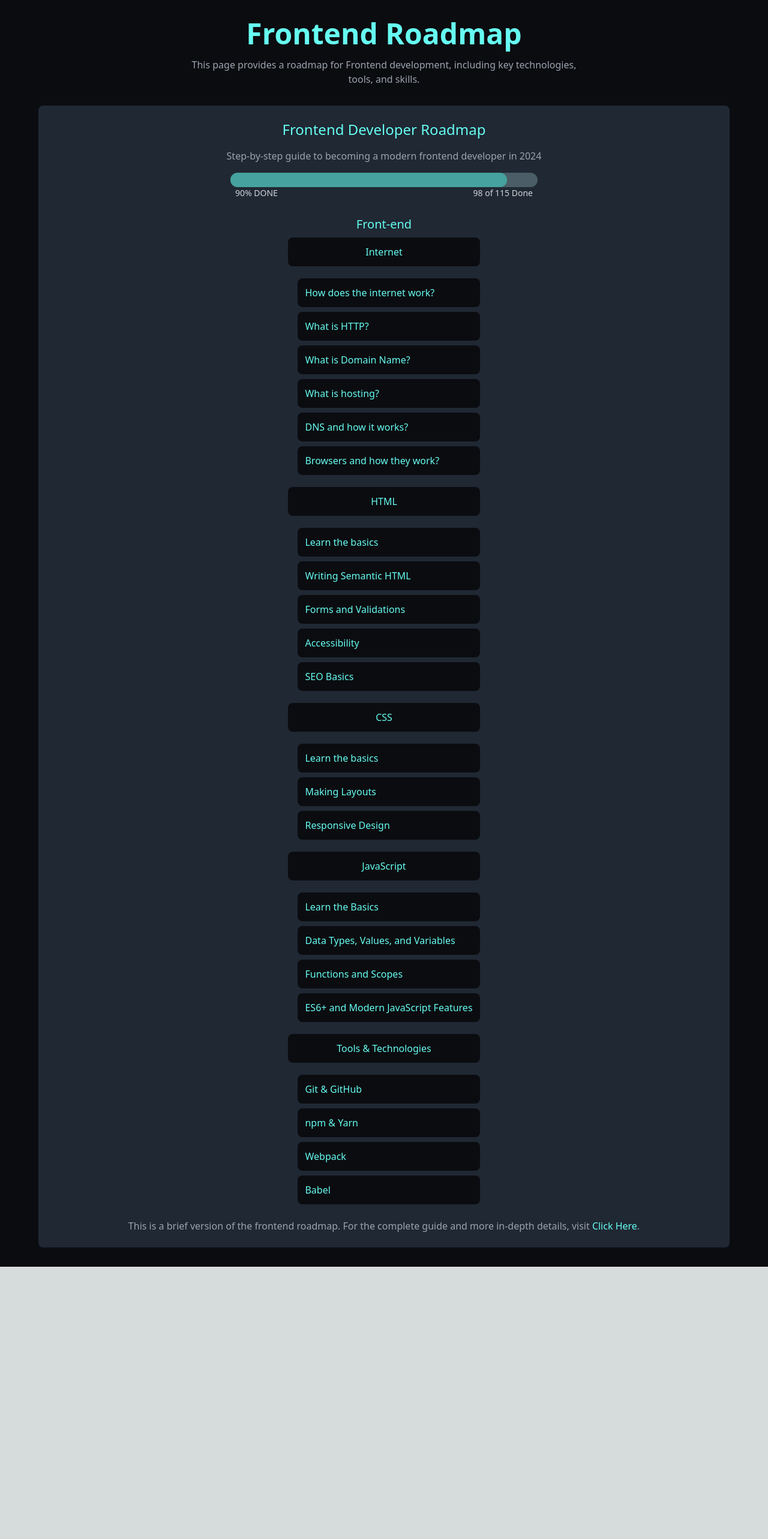
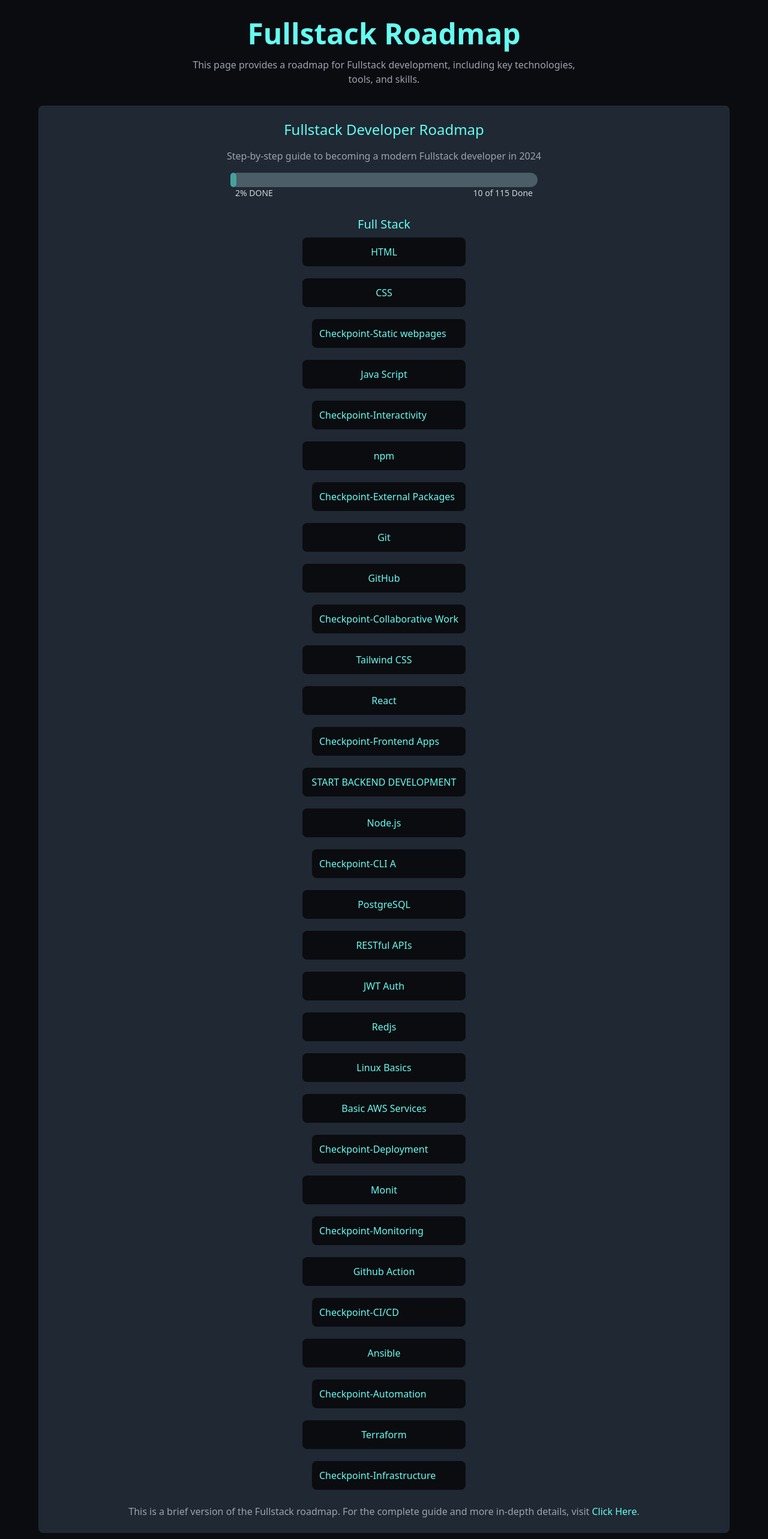
Before and after one commit to frypan05/SIH24, a Next.js app in the folder sih/: page /fullstack in a window 1280 px wide. Shown: the top 2566 px of the page at 60% size. Before the commit the page ends 2112 px from the top, so only its background shows below. Built offline with nearby package versions, Linux system fonts and the light colour scheme.

Commit message:
fullstack roadmap fixed

```diff
--- a/sih/components/FullstackRoadmap.js
+++ b/sih/components/FullstackRoadmap.js
@@ -9,137 +9,203 @@
           {/* <div className="inline-block bg-[#1F2833] text-[#66FCF1] text-sm px-4 py-2 rounded-full mb-4 hover:bg-[#45A29E] transition duration-300">
             <a href="/" className="text-[#66FCF1] hover:underline">Back to Home Page</a>
           </div> */}
-          <h1 className="text-5xl font-bold text-[#66FCF1] mb-4">Frontend Roadmap</h1>
+          <h1 className="text-5xl font-bold text-[#66FCF1] mb-4">Fullstack Roadmap</h1>
           <p className="text-gray-400 max-w-2xl mx-auto">
-            This page provides a roadmap for Frontend development, including key technologies, tools, and skills.
+            This page provides a roadmap for Fullstack development, including key technologies, tools, and skills.
           </p>
         </div>
 
         {/* Main Roadmap Section */}
         <div className="bg-[#1F2833] rounded-lg p-6 flex flex-col items-center">
-          <h2 className="text-2xl text-[#66FCF1] mb-4">Frontend Developer Roadmap</h2>
-          <p className="text-gray-400 mb-4">Step-by-step guide to becoming a modern frontend developer in 2024</p>
+          <h2 className="text-2xl text-[#66FCF1] mb-4">Fullstack Developer Roadmap</h2>
+          <p className="text-gray-400 mb-4">Step-by-step guide to becoming a modern Fullstack developer in 2024</p>
 
           {/* Progress Bar */}
           <div className="bg-[#4B5D67] w-full max-w-lg h-6 rounded-full mb-4 relative">
-            <div className="bg-[#45A29E] h-full rounded-full " style={{ width: '90%' }}></div>
-            <span className="absolute left-2 text-sm text-gray-300">90% DONE</span>
-            <span className="absolute right-2 text-sm text-gray-300">98 of 115 Done</span>
+            <div className="bg-[#45A29E] h-full rounded-full " style={{ width: '2%' }}></div>
+            <span className="absolute left-2 text-sm text-gray-300">2% DONE</span>
+            <span className="absolute right-2 text-sm text-gray-300">10 of 115 Done</span>
           </div>
-
          {/* Roadmap Nodes */}
 <div className="flex flex-wrap justify-center gap-6 mt-8">
   {/* Front-end Section */}
   <div className="flex flex-col items-center">
-    <h3 className="text-xl text-[#66FCF1] mb-2">Front-end</h3>
+    <h3 className="text-xl text-[#66FCF1] mb-2">Full Stack</h3>
     <ul className="space-y-5">
       {/* Internet Section */}
       <li className="bg-[#0B0C10] p-3 flex flex-col items-center rounded-lg text-[#66FCF1] hover:bg-[#45A29E] transition duration-300 cursor-pointer">
-        <a href="#" onClick={(e) => e.preventDefault()}>Internet</a>
+        <a href="#" onClick={(e) => e.preventDefault()}>HTML</a>
       </li>
       <ul className="ml-4 space-y-2">
-        <li className="bg-[#0B0C10] p-3 rounded-lg text-[#66FCF1] hover:bg-[#45A29E] transition duration-300 cursor-pointer">
-          <a href="#" onClick={(e) => e.preventDefault()}>How does the internet work?</a>
-        </li>
-        <li className="bg-[#0B0C10] p-3 rounded-lg text-[#66FCF1] hover:bg-[#45A29E] transition duration-300 cursor-pointer">
-          <a href="#" onClick={(e) => e.preventDefault()}>What is HTTP?</a>
-        </li>
-        <li className="bg-[#0B0C10] p-3 rounded-lg text-[#66FCF1] hover:bg-[#45A29E] transition duration-300 cursor-pointer">
-          <a href="#" onClick={(e) => e.preventDefault()}>What is Domain Name?</a>
-        </li>
-        <li className="bg-[#0B0C10] p-3 rounded-lg text-[#66FCF1] hover:bg-[#45A29E] transition duration-300 cursor-pointer">
-          <a href="#" onClick={(e) => e.preventDefault()}>What is hosting?</a>
-        </li>
-        <li className="bg-[#0B0C10] p-3 rounded-lg text-[#66FCF1] hover:bg-[#45A29E] transition duration-300 cursor-pointer">
-          <a href="#" onClick={(e) => e.preventDefault()}>DNS and how it works?</a>
-        </li>
-        <li className="bg-[#0B0C10] p-3 rounded-lg text-[#66FCF1] hover:bg-[#45A29E] transition duration-300 cursor-pointer">
-          <a href="#" onClick={(e) => e.preventDefault()}>Browsers and how they work?</a>
-        </li>
       </ul>
 
       {/* HTML Section */}
       <li className="bg-[#0B0C10] p-3 flex flex-col items-center rounded-lg text-[#66FCF1] hover:bg-[#45A29E] transition duration-300 cursor-pointer">
-        <a href="#" onClick={(e) => e.preventDefault()}>HTML</a>
+        <a href="#" onClick={(e) => e.preventDefault()}>CSS</a>
       </li>
       <ul className="ml-4 space-y-2">
         <li className="bg-[#0B0C10] p-3 rounded-lg text-[#66FCF1] hover:bg-[#45A29E] transition duration-300 cursor-pointer">
-          <a href="#" onClick={(e) => e.preventDefault()}>Learn the basics</a>
-        </li>
-        <li className="bg-[#0B0C10] p-3 rounded-lg text-[#66FCF1] hover:bg-[#45A29E] transition duration-300 cursor-pointer">
-          <a href="#" onClick={(e) => e.preventDefault()}>Writing Semantic HTML</a>
-        </li>
-        <li className="bg-[#0B0C10] p-3 rounded-lg text-[#66FCF1] hover:bg-[#45A29E] transition duration-300 cursor-pointer">
-          <a href="#" onClick={(e) => e.preventDefault()}>Forms and Validations</a>
-        </li>
-        <li className="bg-[#0B0C10] p-3 rounded-lg text-[#66FCF1] hover:bg-[#45A29E] transition duration-300 cursor-pointer">
-          <a href="#" onClick={(e) => e.preventDefault()}>Accessibility</a>
-        </li>
-        <li className="bg-[#0B0C10] p-3 rounded-lg text-[#66FCF1] hover:bg-[#45A29E] transition duration-300 cursor-pointer">
-          <a href="#" onClick={(e) => e.preventDefault()}>SEO Basics</a>
+          <a href="#" onClick={(e) => e.preventDefault()}>Checkpoint-Static webpages</a>
         </li>
       </ul>
 
       {/* CSS Section */}
       <li className="bg-[#0B0C10] p-3 flex flex-col items-center rounded-lg text-[#66FCF1] hover:bg-[#45A29E] transition duration-300 cursor-pointer">
-        <a href="#" onClick={(e) => e.preventDefault()}>CSS</a>
+        <a href="#" onClick={(e) => e.preventDefault()}>Java Script</a>
       </li>
       <ul className="ml-4 space-y-2">
         <li className="bg-[#0B0C10] p-3 rounded-lg text-[#66FCF1] hover:bg-[#45A29E] transition duration-300 cursor-pointer">
-          <a href="#" onClick={(e) => e.preventDefault()}>Learn the basics</a>
-        </li>
-        <li className="bg-[#0B0C10] p-3 rounded-lg text-[#66FCF1] hover:bg-[#45A29E] transition duration-300 cursor-pointer">
-          <a href="#" onClick={(e) => e.preventDefault()}>Making Layouts</a>
-        </li>
-        <li className="bg-[#0B0C10] p-3 rounded-lg text-[#66FCF1] hover:bg-[#45A29E] transition duration-300 cursor-pointer">
-          <a href="#" onClick={(e) => e.preventDefault()}>Responsive Design</a>
+          <a href="#" onClick={(e) => e.preventDefault()}>Checkpoint-Interactivity</a>
         </li>
       </ul>
 
       {/* JavaScript Section */}
       <li className="bg-[#0B0C10] p-3 flex flex-col items-center flex flex-col items-center rounded-lg text-[#66FCF1] hover:bg-[#45A29E] transition duration-300 cursor-pointer">
-        <a href="#" onClick={(e) => e.preventDefault()}>JavaScript</a>
+        <a href="#" onClick={(e) => e.preventDefault()}>npm</a>
       </li>
       <ul className="ml-4 space-y-2">
         <li className="bg-[#0B0C10] p-3 rounded-lg text-[#66FCF1] hover:bg-[#45A29E] transition duration-300 cursor-pointer">
-          <a href="#" onClick={(e) => e.preventDefault()}>Learn the Basics</a>
-        </li>
-        <li className="bg-[#0B0C10] p-3 rounded-lg text-[#66FCF1] hover:bg-[#45A29E] transition duration-300 cursor-pointer">
-          <a href="#" onClick={(e) => e.preventDefault()}>Data Types, Values, and Variables</a>
-        </li>
-        <li className="bg-[#0B0C10] p-3 rounded-lg text-[#66FCF1] hover:bg-[#45A29E] transition duration-300 cursor-pointer">
-          <a href="#" onClick={(e) => e.preventDefault()}>Functions and Scopes</a>
-        </li>
-        <li className="bg-[#0B0C10] p-3 rounded-lg text-[#66FCF1] hover:bg-[#45A29E] transition duration-300 cursor-pointer">
-          <a href="#" onClick={(e) => e.preventDefault()}>ES6+ and Modern JavaScript Features</a>
+          <a href="#" onClick={(e) => e.preventDefault()}>Checkpoint-External Packages</a>
         </li>
       </ul>
 
       {/* Tools and Technologies Section */}
       <li className="bg-[#0B0C10] p-3 flex flex-col items-center rounded-lg text-[#66FCF1] hover:bg-[#45A29E] transition duration-300 cursor-pointer">
-        <a href="#" onClick={(e) => e.preventDefault()}>Tools & Technologies</a>
+        <a href="#" onClick={(e) => e.preventDefault()}>Git</a>
+      </li>
+      <ul className="ml-4 space-y-2">
+
+      </ul>
+       {/* JavaScript Section */}
+       <li className="bg-[#0B0C10] p-3 flex flex-col items-center flex flex-col items-center rounded-lg text-[#66FCF1] hover:bg-[#45A29E] transition duration-300 cursor-pointer">
+        <a href="#" onClick={(e) => e.preventDefault()}>GitHub</a>
       </li>
       <ul className="ml-4 space-y-2">
         <li className="bg-[#0B0C10] p-3 rounded-lg text-[#66FCF1] hover:bg-[#45A29E] transition duration-300 cursor-pointer">
-          <a href="#" onClick={(e) => e.preventDefault()}>Git & GitHub</a>
-        </li>
-        <li className="bg-[#0B0C10] p-3 rounded-lg text-[#66FCF1] hover:bg-[#45A29E] transition duration-300 cursor-pointer">
-          <a href="#" onClick={(e) => e.preventDefault()}>npm & Yarn</a>
-        </li>
-        <li className="bg-[#0B0C10] p-3 rounded-lg text-[#66FCF1] hover:bg-[#45A29E] transition duration-300 cursor-pointer">
-          <a href="#" onClick={(e) => e.preventDefault()}>Webpack</a>
-        </li>
-        <li className="bg-[#0B0C10] p-3 rounded-lg text-[#66FCF1] hover:bg-[#45A29E] transition duration-300 cursor-pointer">
-          <a href="#" onClick={(e) => e.preventDefault()}>Babel</a>
+          <a href="#" onClick={(e) => e.preventDefault()}>Checkpoint-Collaborative Work</a>
         </li>
       </ul>
+       {/* JavaScript Section */}
+       <li className="bg-[#0B0C10] p-3 flex flex-col items-center flex flex-col items-center rounded-lg text-[#66FCF1] hover:bg-[#45A29E] transition duration-300 cursor-pointer">
+        <a href="#" onClick={(e) => e.preventDefault()}>Tailwind CSS</a>
+      </li>
+      <ul className="ml-4 space-y-2">
+
+      </ul>
+       {/* JavaScript Section */}
+       <li className="bg-[#0B0C10] p-3 flex flex-col items-center flex flex-col items-center rounded-lg text-[#66FCF1] hover:bg-[#45A29E] transition duration-300 cursor-pointer">
+        <a href="#" onClick={(e) => e.preventDefault()}>React</a>
+      </li>
+      <ul className="ml-4 space-y-2">
+        <li className="bg-[#0B0C10] p-3 rounded-lg text-[#66FCF1] hover:bg-[#45A29E] transition duration-300 cursor-pointer">
+          <a href="#" onClick={(e) => e.preventDefault()}>Checkpoint-Frontend Apps</a>
+        </li>
+      </ul>
+       {/* JavaScript Section */}
+       <li className="bg-[#0B0C10] p-3 flex flex-col items-center flex flex-col items-center rounded-lg text-[#66FCF1] hover:bg-[#45A29E] transition duration-300 cursor-pointer">
+        <a href="#" onClick={(e) => e.preventDefault()}>START BACKEND DEVELOPMENT</a>
+      </li>
+      <ul className="ml-4 space-y-2">
+
+      </ul>
+       {/* JavaScript Section */}
+       <li className="bg-[#0B0C10] p-3 flex flex-col items-center flex flex-col items-center rounded-lg text-[#66FCF1] hover:bg-[#45A29E] transition duration-300 cursor-pointer">
+        <a href="#" onClick={(e) => e.preventDefault()}>Node.js</a>
+      </li>
+      <ul className="ml-4 space-y-2">
+        <li className="bg-[#0B0C10] p-3 rounded-lg text-[#66FCF1] hover:bg-[#45A29E] transition duration-300 cursor-pointer">
+          <a href="#" onClick={(e) => e.preventDefault()}>Checkpoint-CLI A</a>
+        </li>
+
+      </ul>
+       {/* JavaScript Section */}
+       <li className="bg-[#0B0C10] p-3 flex flex-col items-center flex flex-col items-center rounded-lg text-[#66FCF1] hover:bg-[#45A29E] transition duration-300 cursor-pointer">
+        <a href="#" onClick={(e) => e.preventDefault()}>PostgreSQL</a>
+      </li>
+      <ul className="ml-4 space-y-2">
+
+      </ul>
+       {/* JavaScript Section */}
+       <li className="bg-[#0B0C10] p-3 flex flex-col items-center flex flex-col items-center rounded-lg text-[#66FCF1] hover:bg-[#45A29E] transition duration-300 cursor-pointer">
+        <a href="#" onClick={(e) => e.preventDefault()}>RESTful APIs</a>
+      </li>
+      <ul className="ml-4 space-y-2">
+
+      </ul>
+       {/* JavaScript Section */}
+       <li className="bg-[#0B0C10] p-3 flex flex-col items-center flex flex-col items-center rounded-lg text-[#66FCF1] hover:bg-[#45A29E] transition duration-300 cursor-pointer">
+        <a href="#" onClick={(e) => e.preventDefault()}>JWT Auth</a>
+      </li>
+      <ul className="ml-4 space-y-2">
+
+      </ul>
+       {/* JavaScript Section */}
+       <li className="bg-[#0B0C10] p-3 flex flex-col items-center flex flex-col items-center rounded-lg text-[#66FCF1] hover:bg-[#45A29E] transition duration-300 cursor-pointer">
+        <a href="#" onClick={(e) => e.preventDefault()}>Redjs</a>
+      </li>
+      <ul className="ml-4 space-y-2">
+      </ul>
+       {/* JavaScript Section */}
+       <li className="bg-[#0B0C10] p-3 flex flex-col items-center flex flex-col items-center rounded-lg text-[#66FCF1] hover:bg-[#45A29E] transition duration-300 cursor-pointer">
+        <a href="#" onClick={(e) => e.preventDefault()}>Linux Basics</a>
+      </li>
+      <ul className="ml-4 space-y-2">
+
+      </ul>
+       {/* JavaScript Section */}
+       <li className="bg-[#0B0C10] p-3 flex flex-col items-center flex flex-col items-center rounded-lg text-[#66FCF1] hover:bg-[#45A29E] transition duration-300 cursor-pointer">
+        <a href="#" onClick={(e) => e.preventDefault()}>Basic AWS Services</a>
+      </li>
+      <ul className="ml-4 space-y-2">
+        <li className="bg-[#0B0C10] p-3 rounded-lg text-[#66FCF1] hover:bg-[#45A29E] transition duration-300 cursor-pointer">
+          <a href="#" onClick={(e) => e.preventDefault()}>Checkpoint-Deployment</a>
+        </li>
+      </ul>
+       {/* JavaScript Section */}
+       <li className="bg-[#0B0C10] p-3 flex flex-col items-center flex flex-col items-center rounded-lg text-[#66FCF1] hover:bg-[#45A29E] transition duration-300 cursor-pointer">
+        <a href="#" onClick={(e) => e.preventDefault()}>Monit</a>
+      </li>
+      <ul className="ml-4 space-y-2">
+        <li className="bg-[#0B0C10] p-3 rounded-lg text-[#66FCF1] hover:bg-[#45A29E] transition duration-300 cursor-pointer">
+          <a href="#" onClick={(e) => e.preventDefault()}>Checkpoint-Monitoring</a>
+        </li>
+      </ul>
+       {/* JavaScript Section */}
+       <li className="bg-[#0B0C10] p-3 flex flex-col items-center flex flex-col items-center rounded-lg text-[#66FCF1] hover:bg-[#45A29E] transition duration-300 cursor-pointer">
+        <a href="#" onClick={(e) => e.preventDefault()}>Github Action</a>
+      </li>
+      <ul className="ml-4 space-y-2">
+        <li className="bg-[#0B0C10] p-3 rounded-lg text-[#66FCF1] hover:bg-[#45A29E] transition duration-300 cursor-pointer">
+          <a href="#" onClick={(e) => e.preventDefault()}>Checkpoint-CI/CD</a>
+        </li>
+      </ul>
+       {/* JavaScript Section */}
+       <li className="bg-[#0B0C10] p-3 flex flex-col items-center flex flex-col items-center rounded-lg text-[#66FCF1] hover:bg-[#45A29E] transition duration-300 cursor-pointer">
+        <a href="#" onClick={(e) => e.preventDefault()}>Ansible</a>
+      </li>
+      <ul className="ml-4 space-y-2">
+        <li className="bg-[#0B0C10] p-3 rounded-lg text-[#66FCF1] hover:bg-[#45A29E] transition duration-300 cursor-pointer">
+          <a href="#" onClick={(e) => e.preventDefault()}>Checkpoint-Automation</a>
+        </li>
+
+      </ul>
+       {/* JavaScript Section */}
+       <li className="bg-[#0B0C10] p-3 flex flex-col items-center flex flex-col items-center rounded-lg text-[#66FCF1] hover:bg-[#45A29E] transition duration-300 cursor-pointer">
+        <a href="#" onClick={(e) => e.preventDefault()}>Terraform</a>
+      </li>
+      <ul className="ml-4 space-y-2">
+        <li className="bg-[#0B0C10] p-3 rounded-lg text-[#66FCF1] hover:bg-[#45A29E] transition duration-300 cursor-pointer">
+          <a href="#" onClick={(e) => e.preventDefault()}>Checkpoint-Infrastructure</a>
+        </li>
+      </ul>
+
     </ul>
   </div>
 </div>
   {/* Additional Content */}
   <div className="mt-6">
             <p className="text-gray-400">
-              This is a brief version of the frontend roadmap. For the complete guide and more in-depth details, visit <a href="https://roadmap.sh/frontend" className="text-[#66FCF1] hover:underline">Click Here</a>.
+              This is a brief version of the Fullstack roadmap. For the complete guide and more in-depth details, visit <a href="https://roadmap.sh/full-stack" className="text-[#66FCF1] hover:underline">Click Here</a>.
             </p>
           </div>
 
```
